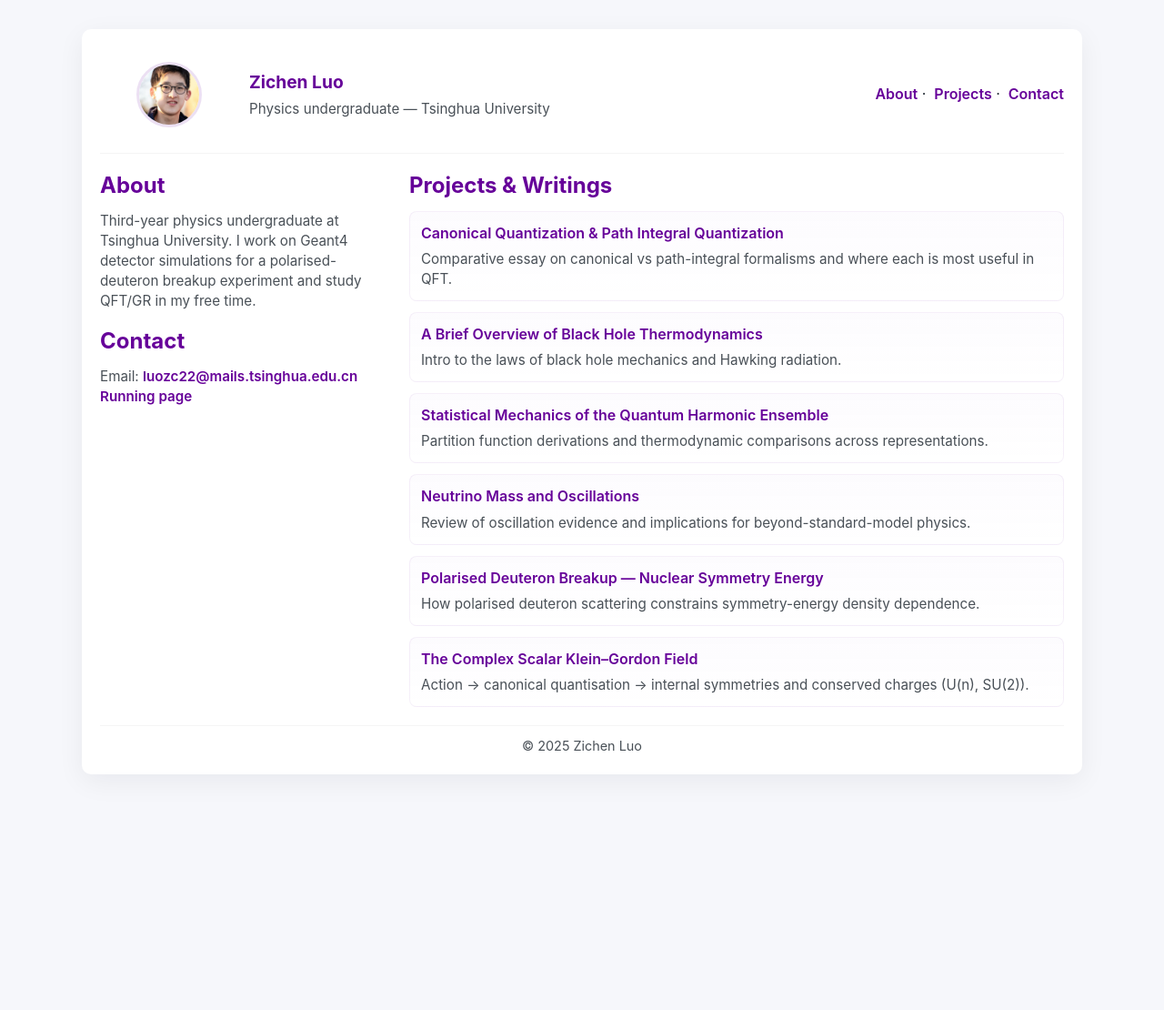
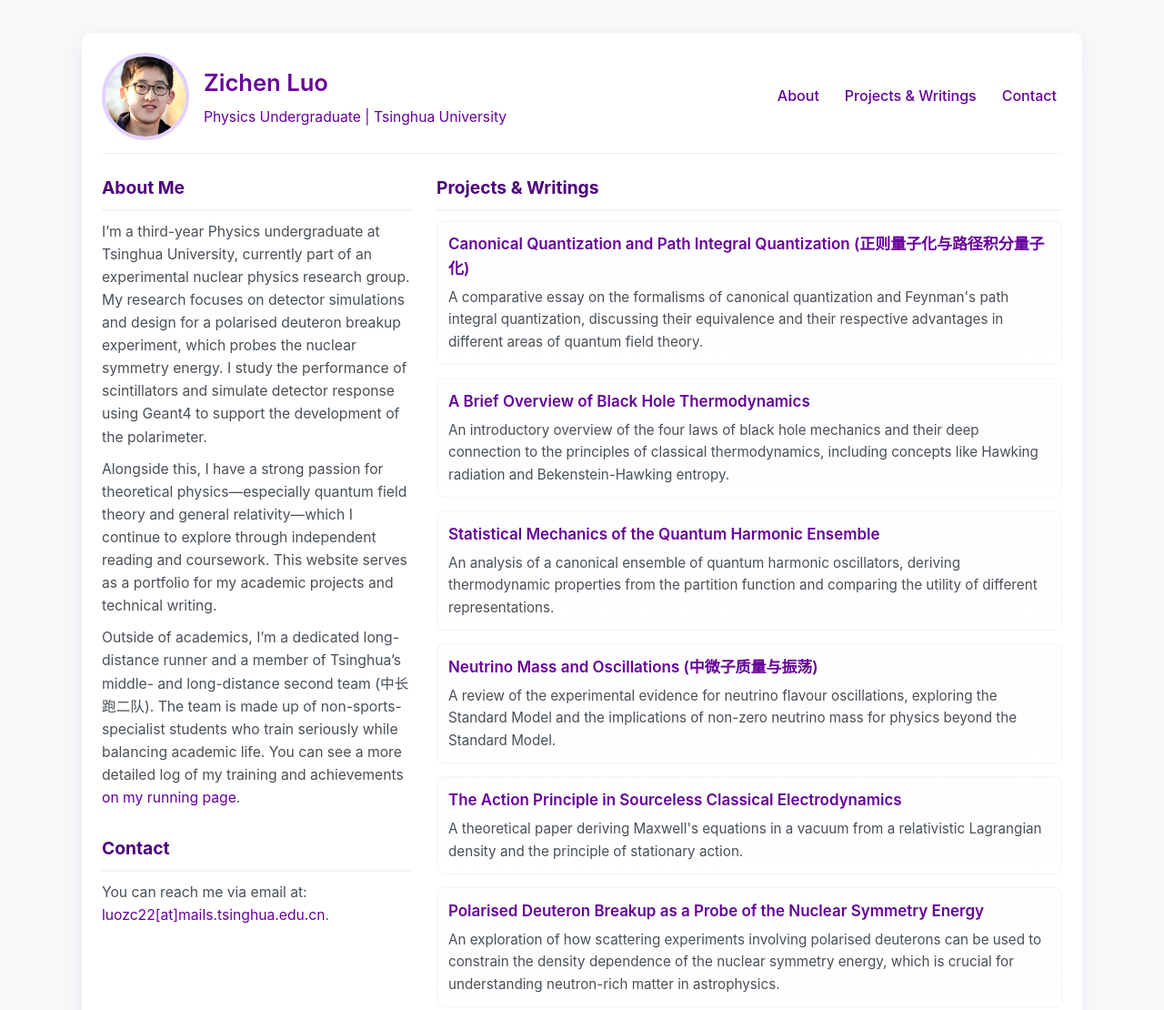
Before and after one commit to luozichen/luozichen.github.io, a plain HTML site: page index.html in a window 1280 px wide. Shown: the top 1110 px of the page at 91% size. Before the commit the page ends 883 px from the top, so only its background shows below. Drawn offline with Linux system fonts and the light colour scheme.

Commit message:
GPT5 Update index.html
third time

```diff
--- a/index.html
+++ b/index.html
@@ -3,167 +3,271 @@
 <head>
   <meta charset="utf-8" />
   <meta name="viewport" content="width=device-width,initial-scale=1" />
-<title>Zichen Luo — Portfolio (fixed layout)</title>
+  <meta name="description" content="The academic portfolio of Zichen Luo, a physics undergraduate at Tsinghua University, showcasing research projects and writings.">
+  <meta name="google-site-verification" content="Gefr8Ao6VZ4F2YDwOyKPOAAIfL1fjRW7UpGcTqVIX5k" />
+  <link rel="canonical" href="https://luozichen.github.io/">
+  <title>Zichen Luo | Physics Portfolio</title>
+
   <style>
+    /* ---- Variables & Reset ---- */
     :root{
-    --bg:#f6f7fb; --card:#fff;
-    --accent:#660099; --muted:#495057; --text:#17202a;
-    --gap:20px; --left-width:320px; --radius:10px;
-    font-family: -apple-system, BlinkMacSystemFont, "Segoe UI", Roboto, "Helvetica Neue", Arial, sans-serif;
+      --bg: #f8f9fa;
+      --card: #ffffff;
+      --accent: #660099;
+      --accent-dark: #4d007a;
+      --muted: #495057;
+      --text: #212529;
+      --shadow: rgba(102,0,153,0.08);
+      --container: 1100px;
+      --left-w: 340px; /* left column width */
+      --radius: 10px;
+      --gap: 22px;
+      font-family: -apple-system,BlinkMacSystemFont,"Segoe UI",Roboto,"Helvetica Neue",Arial,sans-serif;
+      line-height: 1.6;
     }
 
-  /* Page reset */
-  *,*:before,*:after{box-sizing:border-box}
-  body{margin:0;background:var(--bg);color:var(--text);line-height:1.45}
+    *, *::before, *::after { box-sizing: border-box; }
+    html,body { height: 100%; margin:0; color:var(--text); background:var(--bg); -webkit-font-smoothing:antialiased; }
+    a { color:var(--accent); text-decoration: none; }
+    a:hover, a:focus { color:var(--accent-dark); text-decoration: underline; outline: none; }
 
-  .wrap{
-    max-width:1100px;
-    margin:32px auto;
-    background:var(--card);
-    border-radius:var(--radius);
-    padding:20px;
-    box-shadow:0 8px 30px rgba(17,10,40,0.06);
+    /* ---- Page container ---- */
+    .container {
+      max-width: var(--container);
+      margin: 36px auto;
+      padding: 22px;
+      background: var(--card);
+      border-radius: var(--radius);
+      box-shadow: 0 8px 28px var(--shadow);
     }
 
-  .skip{position:absolute;left:-999px}
-  .skip:focus{left:12px;top:12px;background:var(--accent);color:#fff;padding:8px 12px;border-radius:6px}
-
-  header{display:flex;align-items:center;justify-content:space-between;padding-bottom:12px;border-bottom:1px solid rgba(0,0,0,0.04)}
-  .brand{display:flex;gap:12px;align-items:center}
-  .avatar{width:72px;height:72px;border-radius:50%;overflow:hidden;border:3px solid rgba(102,0,153,0.12)}
-  .avatar img{width:100%;height:100%;object-fit:cover;display:block}
-  h1{margin:0;font-size:1.2rem;color:var(--accent)}
-  .subtitle{color:var(--muted);font-size:0.95rem;margin-top:4px}
-
-  /* Two-column grid where left column contains ABOUT+CONTACT stacked */
-  .layout{
-    margin-top:18px;
-    display:grid;
-    grid-template-columns: var(--left-width) 1fr;
-    gap:var(--gap);
-    align-items:start; /* important: keep left column content at top */
+    /* Skip link for keyboard users */
+    .skip-link {
+      position: absolute; left: -999px; top: auto;
+    }
+    .skip-link:focus {
+      left: 16px; top: 12px; background: var(--accent); color: #fff; padding: 8px 10px; border-radius: 6px;
     }
 
-  /* Left column: stack about + contact without any vertical stretching */
-  .sidebar{
-    display:flex;
-    flex-direction:column;
-    gap:16px;
+    /* ---- Header ---- */
+    header {
+      display: flex;
+      align-items: center;
+      justify-content: space-between;
+      gap: 16px;
+      padding-bottom: 14px;
+      border-bottom: 1px solid rgba(102,0,153,0.08);
     }
-  .card{
-    background:transparent;
-    padding:0;
+    .brand { display:flex; gap:16px; align-items:center; }
+    .profile-picture {
+      width:96px; height:96px; border-radius:50%;
+      overflow:hidden; flex:0 0 96px; border:4px solid rgba(209,179,255,0.6);
     }
-  #about h2, #contact h2, #projects h2{margin:0 0 10px 0;color:var(--accent)}
-  #about p{margin:0;color:var(--muted);font-size:0.95rem}
-  #contact p{margin:0;color:var(--muted);font-size:0.95rem}
+    .profile-picture img { width:100%; height:100%; object-fit:cover; display:block; }
 
-  /* Right column: projects list */
-  .content{
-    min-height:100px;
+    header h1 { margin:0; font-size:1.6rem; color:var(--accent); font-weight:600; }
+    header p { margin:4px 0 0; color:var(--accent); font-size:0.98rem; }
+
+    nav.top-nav { display:flex; gap:16px; align-items:center; }
+    nav.top-nav a { font-weight:500; font-size:1rem; padding:6px; border-radius:6px; }
+    nav.top-nav a:focus { box-shadow: 0 0 0 3px rgba(102,0,153,0.08); }
+
+    /* ---- Two-column layout: left (ABOUT+CONTACT) / right (PROJECTS) ---- */
+    .layout {
+      display: grid;
+      grid-template-columns: var(--left-w) 1fr;
+      gap: var(--gap);
+      margin-top: 22px;
+      align-items: start; /* KEEP both columns top-aligned -> prevents left column stretching and weird gap */
     }
-  .projects{list-style:none;padding:0;margin:0;display:flex;flex-direction:column;gap:12px}
-  .project{
-    padding:12px;border-radius:8px;border:1px solid rgba(102,0,153,0.06);
-    background:linear-gradient(180deg, rgba(138,77,214,0.02), rgba(255,255,255,0));
+
+    /* Left column: stack About then Contact (no gaps caused by right column length) */
+    .left-column {
+      display: flex;
+      flex-direction: column;
+      gap: 18px;
     }
-  .project h3{margin:0 0 6px 0;font-size:1rem;color:var(--accent)}
-  .project p{margin:0;color:var(--muted);font-size:0.95rem}
-  a{color:var(--accent);text-decoration:none;font-weight:600}
-  a:focus{outline:3px solid rgba(102,0,153,0.12);border-radius:6px;padding:2px}
+    .card {
+      background: transparent;
+      padding: 0;
+    }
+    section h2 {
+      font-size: 1.2rem;
+      margin: 0 0 10px 0;
+      color: var(--accent-dark);
+      border-bottom: 2px solid rgba(153,51,204,0.08);
+      padding-bottom: 8px;
+    }
 
-  footer{margin-top:20px;padding-top:12px;border-top:1px solid rgba(0,0,0,0.04);text-align:center;color:var(--muted);font-size:0.9rem}
+    #about p, #contact p {
+      margin: 0 0 10px 0;
+      color: var(--muted);
+      font-size: 0.98rem;
+    }
 
-  /* Responsive: stack columns on narrow screens */
-  @media (max-width:820px){
-    .layout{grid-template-columns:1fr; padding-bottom:8px}
-    .sidebar{order:2}   /* optionally show projects first on small screens; swap if you prefer */
-    .content{order:1}
-    .avatar{width:60px;height:60px}
+    /* Right column: projects */
+    .right-column {
+      padding-left: 6px;
+    }
+
+    .project-list {
+      list-style: none;
+      padding: 0;
+      margin: 0;
+      display: grid;
+      gap: 14px;
+    }
+    .project-list li {
+      padding: 12px;
+      border-radius: 8px;
+      border: 1px solid rgba(153,51,204,0.06);
+      background: linear-gradient(180deg, rgba(209,179,255,0.03), rgba(255,255,255,0));
+    }
+    .project-list a {
+      font-size: 1.06rem;
+      font-weight: 600;
+    }
+    .project-list p {
+      margin: 6px 0 0;
+      color: var(--muted);
+      font-size: 0.95rem;
+    }
+
+    /* Footer */
+    footer {
+      margin-top: 28px;
+      padding-top: 18px;
+      border-top: 1px solid rgba(153,51,204,0.06);
+      text-align:center;
+      color: var(--accent);
+      font-size: 0.92rem;
+    }
+
+    /* Responsive: stack columns on small screens, keep order About -> Projects -> Contact (user preference may vary) */
+    @media (max-width: 900px) {
+      .layout {
+        grid-template-columns: 1fr;
+      }
+      /* keep natural flow: About, then Projects, then Contact under them */
+      .left-column { order: 0; }
+      .right-column { order: 1; }
+    }
+
+    @media (max-width: 420px) {
+      header { flex-direction: column; align-items: flex-start; gap: 12px; }
+      .profile-picture { width:76px; height:76px; flex:0 0 76px; }
+      header h1 { font-size:1.25rem; }
     }
   </style>
 </head>
 <body>
-  <a class="skip" href="#main">Skip to main content</a>
+  <a class="skip-link" href="#projects">Skip to projects</a>
 
-  <div class="wrap" role="main" aria-label="Zichen Luo portfolio">
+  <div class="container">
     <header>
       <div class="brand">
-        <figure class="avatar" aria-hidden="false">
-          <img src="images/profile.jpg" alt="Portrait of Zichen Luo" loading="lazy">
-        </figure>
+        <div class="profile-picture">
+          <img src="images/profile.jpg" alt="A photograph of Zichen Luo">
+        </div>
         <div>
           <h1>Zichen Luo</h1>
-          <div class="subtitle">Physics undergraduate — Tsinghua University</div>
+          <p>Physics Undergraduate | Tsinghua University</p>
         </div>
       </div>
-      <nav aria-label="primary">
-        <a href="#about">About</a>&nbsp;·&nbsp;
-        <a href="#projects">Projects</a>&nbsp;·&nbsp;
+
+      <nav class="top-nav" aria-label="Primary navigation">
+        <a href="#about">About</a>
+        <a href="#projects">Projects & Writings</a>
         <a href="#contact">Contact</a>
       </nav>
     </header>
 
-    <!-- GRID LAYOUT -->
     <div class="layout">
-      <!-- LEFT: ABOUT (short) + CONTACT (directly underneath) -->
-      <aside class="sidebar" aria-labelledby="aboutHeading">
-        <section id="about" class="card" aria-labelledby="aboutHeading">
-          <h2 id="aboutHeading">About</h2>
+      <!-- LEFT COLUMN: ABOUT (short) + CONTACT directly under it -->
+      <aside class="left-column" aria-label="About and contact">
+        <section id="about" class="card" aria-labelledby="about-heading">
+          <h2 id="about-heading">About Me</h2>
           <p>
-            Third-year physics undergraduate at Tsinghua University. I work on Geant4 detector simulations for a polarised-deuteron breakup experiment and study QFT/GR in my free time.
+            I’m a third-year Physics undergraduate at Tsinghua University, currently part of an experimental nuclear physics research group. My research focuses on detector simulations and design for a polarised deuteron breakup experiment, which probes the nuclear symmetry energy. I study the performance of scintillators and simulate detector response using Geant4 to support the development of the polarimeter.
+          </p>
+          <p>
+            Alongside this, I have a strong passion for theoretical physics—especially quantum field theory and general relativity—which I continue to explore through independent reading and coursework. This website serves as a portfolio for my academic projects and technical writing.
+          </p>
+          <p>
+            Outside of academics, I’m a dedicated long-distance runner and a member of Tsinghua’s middle- and long-distance second team (中长跑二队). The team is made up of non-sports-specialist students who train seriously while balancing academic life. You can see a more detailed log of my training and achievements <a href="running.html">on my running page</a>.
           </p>
         </section>
 
-        <section id="contact" aria-labelledby="contactHeading" class="card">
-          <h2 id="contactHeading">Contact</h2>
-          <p>Email: <a href="mailto:luozc22@mails.tsinghua.edu.cn">luozc22@mails.tsinghua.edu.cn</a></p>
-          <p><a href="running.html">Running page</a></p>
+        <section id="contact" class="card" aria-labelledby="contact-heading">
+          <h2 id="contact-heading">Contact</h2>
+          <p>
+            You can reach me via email at: <a href="mailto:luozc22@mails.tsinghua.edu.cn">luozc22[at]mails.tsinghua.edu.cn</a>.
+          </p>
         </section>
       </aside>
 
-      <!-- RIGHT: PROJECTS (long) -->
-      <main class="content" id="main" tabindex="-1" aria-labelledby="projectsHeading">
-        <section id="projects">
-          <h2 id="projectsHeading">Projects & Writings</h2>
-          <ul class="projects" aria-live="polite">
-            <li class="project">
-              <h3><a href="正则量子化与路径积分量子化.pdf" target="_blank" rel="noopener noreferrer">Canonical Quantization & Path Integral Quantization</a></h3>
-              <p>Comparative essay on canonical vs path-integral formalisms and where each is most useful in QFT.</p>
+      <!-- RIGHT COLUMN: PROJECTS (long) -->
+      <main class="right-column" id="projects" aria-labelledby="projects-heading" tabindex="-1">
+        <section>
+          <h2 id="projects-heading">Projects & Writings</h2>
+
+          <ul class="project-list">
+            <li>
+              <a href="正则量子化与路径积分量子化.pdf" target="_blank" rel="noopener noreferrer">
+                Canonical Quantization and Path Integral Quantization (正则量子化与路径积分量子化)
+              </a>
+              <p>A comparative essay on the formalisms of canonical quantization and Feynman's path integral quantization, discussing their equivalence and their respective advantages in different areas of quantum field theory.</p>
             </li>
 
-            <li class="project">
-              <h3><a href="A_Brief_Overview_of_Black_Hole_Thermodynamics (1).pdf" target="_blank" rel="noopener noreferrer">A Brief Overview of Black Hole Thermodynamics</a></h3>
-              <p>Intro to the laws of black hole mechanics and Hawking radiation.</p>
+            <li>
+              <a href="A_Brief_Overview_of_Black_Hole_Thermodynamics (1).pdf" target="_blank" rel="noopener noreferrer">
+                A Brief Overview of Black Hole Thermodynamics
+              </a>
+              <p>An introductory overview of the four laws of black hole mechanics and their deep connection to the principles of classical thermodynamics, including concepts like Hawking radiation and Bekenstein-Hawking entropy.</p>
             </li>
 
-            <li class="project">
-              <h3><a href="Statistical_Mechanics_of_the_Quantum_Harmonic_Ensemble_in_Energy__Position__and_Momentum_Representations.pdf" target="_blank" rel="noopener noreferrer">Statistical Mechanics of the Quantum Harmonic Ensemble</a></h3>
-              <p>Partition function derivations and thermodynamic comparisons across representations.</p>
+            <li>
+              <a href="Statistical_Mechanics_of_the_Quantum_Harmonic_Ensemble_in_Energy__Position__and_Momentum_Representations.pdf" target="_blank" rel="noopener noreferrer">
+                Statistical Mechanics of the Quantum Harmonic Ensemble
+              </a>
+              <p>An analysis of a canonical ensemble of quantum harmonic oscillators, deriving thermodynamic properties from the partition function and comparing the utility of different representations.</p>
             </li>
 
-            <li class="project">
-              <h3><a href="中微子质量与振荡.pdf" target="_blank" rel="noopener noreferrer">Neutrino Mass and Oscillations</a></h3>
-              <p>Review of oscillation evidence and implications for beyond-standard-model physics.</p>
+            <li>
+              <a href="中微子质量与振荡.pdf" target="_blank" rel="noopener noreferrer">
+                Neutrino Mass and Oscillations (中微子质量与振荡)
+              </a>
+              <p>A review of the experimental evidence for neutrino flavour oscillations, exploring the Standard Model and the implications of non-zero neutrino mass for physics beyond the Standard Model.</p>
             </li>
 
-            <li class="project">
-              <h3><a href="Polarised_Deuteron_Breakup_as_a_Probe_of_the_Nuclear_Symmetry_Energy (2).pdf" target="_blank" rel="noopener noreferrer">Polarised Deuteron Breakup — Nuclear Symmetry Energy</a></h3>
-              <p>How polarised deuteron scattering constrains symmetry-energy density dependence.</p>
+            <li>
+              <a href="The_Action_Principle_in_Sourceless_Classical_Electrodynamics_v2.pdf" target="_blank" rel="noopener noreferrer">
+                The Action Principle in Sourceless Classical Electrodynamics
+              </a>
+              <p>A theoretical paper deriving Maxwell's equations in a vacuum from a relativistic Lagrangian density and the principle of stationary action.</p>
             </li>
 
-            <li class="project">
-              <h3><a href="复标量克莱因–戈尔登场v2.pdf" target="_blank" rel="noopener noreferrer">The Complex Scalar Klein–Gordon Field</a></h3>
-              <p>Action → canonical quantisation → internal symmetries and conserved charges (U(n), SU(2)).</p>
+            <li>
+              <a href="Polarised_Deuteron_Breakup_as_a_Probe_of_the_Nuclear_Symmetry_Energy (2).pdf" target="_blank" rel="noopener noreferrer">
+                Polarised Deuteron Breakup as a Probe of the Nuclear Symmetry Energy
+              </a>
+              <p>An exploration of how scattering experiments involving polarised deuterons can be used to constrain the density dependence of the nuclear symmetry energy, which is crucial for understanding neutron-rich matter in astrophysics.</p>
             </li>
 
-            <!-- add more items as needed; long lists will naturally extend the right column -->
+            <li>
+              <a href="复标量克莱因–戈尔登场v2.pdf" target="_blank" rel="noopener noreferrer">
+                The Complex Scalar Klein-Gordon Field (复标量克莱因–戈尔登场)
+              </a>
+              <p>This paper studies complex scalar Klein-Gordon fields starting from the action, deriving canonical momenta, commutation relations, and the Hamiltonian. It shows the theory describes two particles of the same mass, linked by a conserved U(1) charge. For two fields, the symmetry extends to U(2), yielding four conserved charges with an SU(2) structure. The framework generalizes to n fields, revealing a global SU(n) symmetry and corresponding conserved charges, highlighting the role of internal symmetries in quantum field theory.</p>
+            </li>
           </ul>
         </section>
       </main>
     </div>
 
-    <footer>&copy; 2025 Zichen Luo</footer>
+    <footer>
+      <p>&copy; 2025 Zichen Luo. All rights reserved.</p>
+    </footer>
   </div>
 </body>
 </html>
```
Lines whose indentation alone changed are shown as unchanged.
